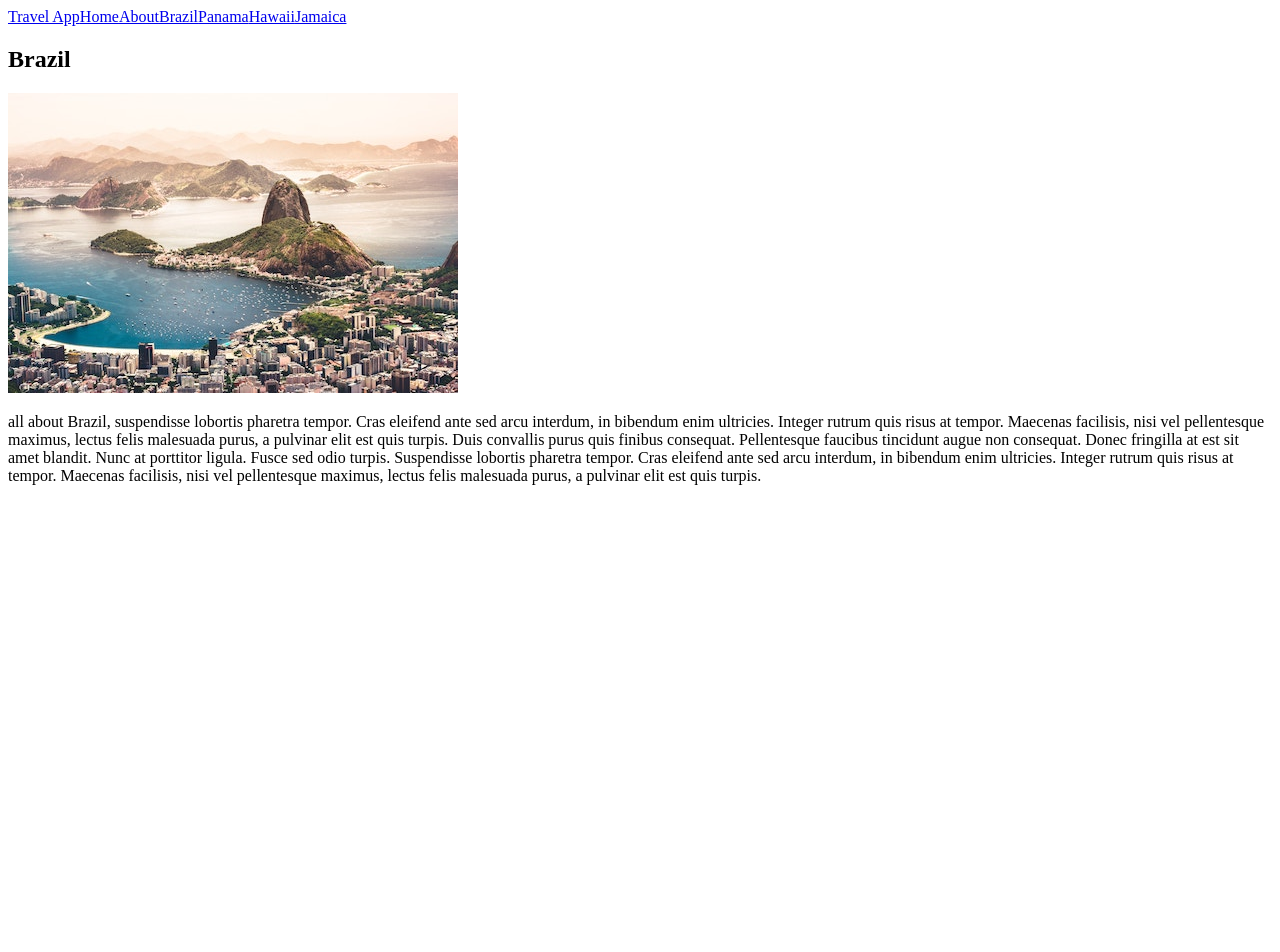
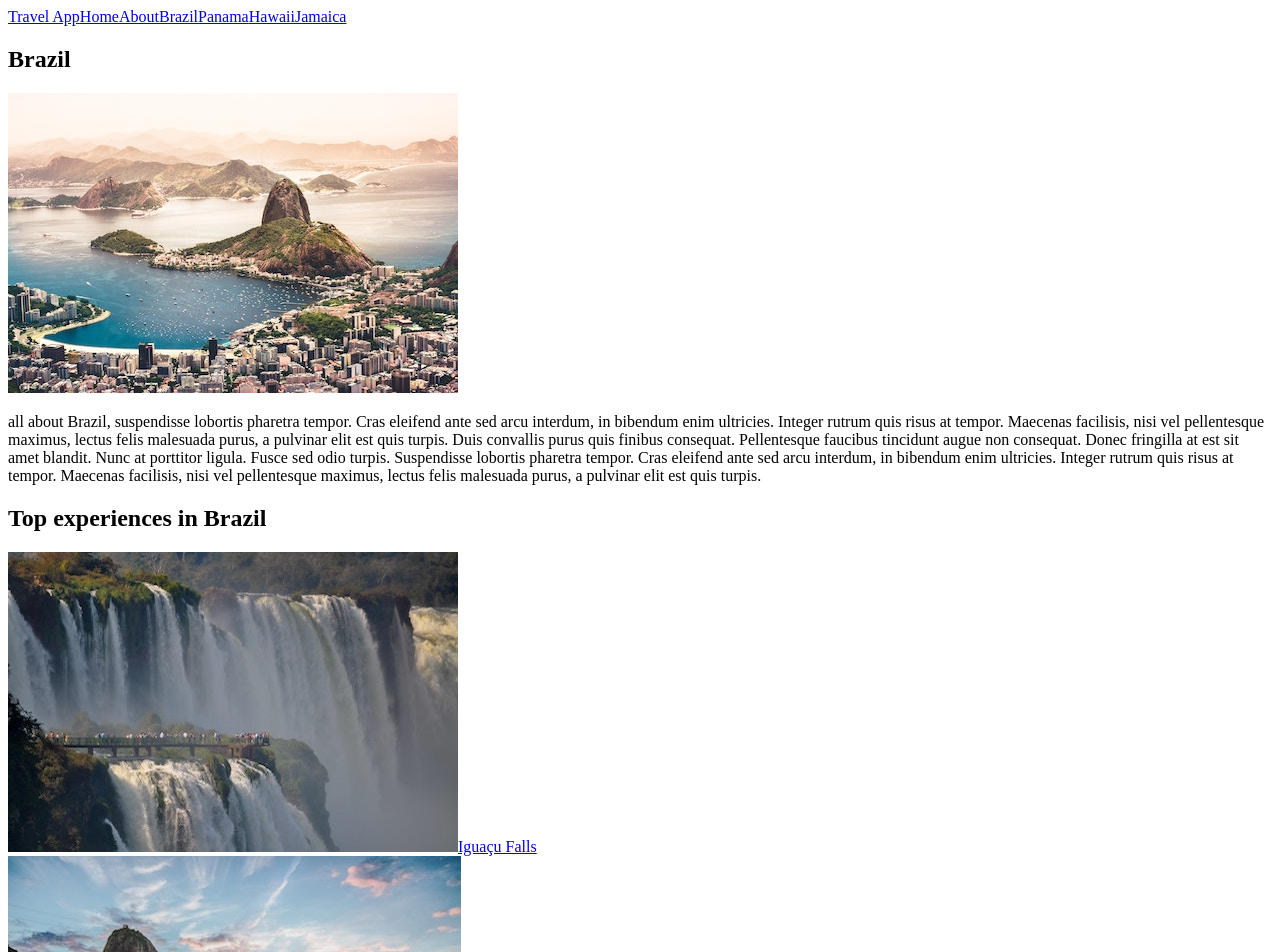
Before and after one commit to osaga-fu/vue-router-course, a Vue app: page /destination/1/1 in a window 1280 px wide. Shown: the top 952 px of the page. Before the commit the page ends 800 px from the top, so only its background shows below. Built offline with nearby package versions, Linux system fonts and the light colour scheme.

Commit message:
Add experience details cards

```diff
--- /dev/null
+++ b/src/components/ExperienceCard.vue
@@ -0,0 +1,12 @@
+<script setup>
+const props = defineProps({ experience: { type: Object, required: true } });
+</script>
+
+<template>
+  <article class="card">
+    <img :src="`/images/${experience.image}`" alt="experience.name" />
+    <span class="card__text">{{ experience.name }}</span>
+  </article>
+</template>
+
+<style scoped></style>
--- a/src/router/index.js
+++ b/src/router/index.js
@@ -14,6 +14,12 @@ const routes = [
     component: () => import("../views/DestinationDetails.vue"),
     props: true,
   },
+  {
+    path: "/experience/:id/:slug/:experienceSlug",
+    name: "experience.details",
+    component: () => import("../views/ExperienceDetails.vue"),
+    props: true,
+  },
 ];
 
 const router = createRouter({
--- a/src/views/DestinationDetails.vue
+++ b/src/views/DestinationDetails.vue
@@ -1,6 +1,8 @@
 <script setup>
 import { computed } from "vue";
 import sourceData from "../data.json";
+import ExperienceCard from "../components/ExperienceCard.vue";
+import { RouterLink } from "vue-router";
 
 const props = defineProps({ id: { type: String, reguired: true } });
 
@@ -9,7 +11,6 @@ const destination = computed(() =>
     return destination.id === parseInt(props.id);
   })
 );
-
 </script>
 
 <template>
@@ -20,6 +21,21 @@ const destination = computed(() =>
       <p>{{ destination.description }}</p>
     </article>
   </section>
+  <section class="experiences">
+    <h2>Top experiences in {{ destination.name }}</h2>
+    <div class="cards">
+      <RouterLink
+        :to="{
+          name: 'experience.details',
+          params: { experienceSlug: experience.slug },
+        }"
+        v-for="experience in destination.experiences"
+        :key="experience.slug"
+      >
+        <ExperienceCard :experience="experience" />
+      </RouterLink>
+    </div>
+  </section>
 </template>
 
 <style scoped></style>
--- /dev/null
+++ b/src/views/ExperienceDetails.vue
@@ -0,0 +1,31 @@
+<script setup>
+import { computed } from "vue";
+import sourceData from "../data.json";
+
+const props = defineProps({
+  id: { type: String, required: true },
+  experienceSlug: { type: String, required: true },
+});
+
+const destination = computed(() => {
+  return sourceData.destinations.find((destination) => {
+    return destination.id === parseInt(props.id);
+  });
+});
+
+const experience = computed(() => {
+  return destination.value.experiences.find((experience) => {
+    return experience.slug === props.experienceSlug;
+  });
+});
+</script>
+
+<template>
+  <section>
+    <h1>{{ experience.name }}</h1>
+    <img :src="`/images/${experience.image}`" :alt="experience.name" />
+    <p>{{ experience.description }}</p>
+  </section>
+</template>
+
+<style scoped></style>
```
